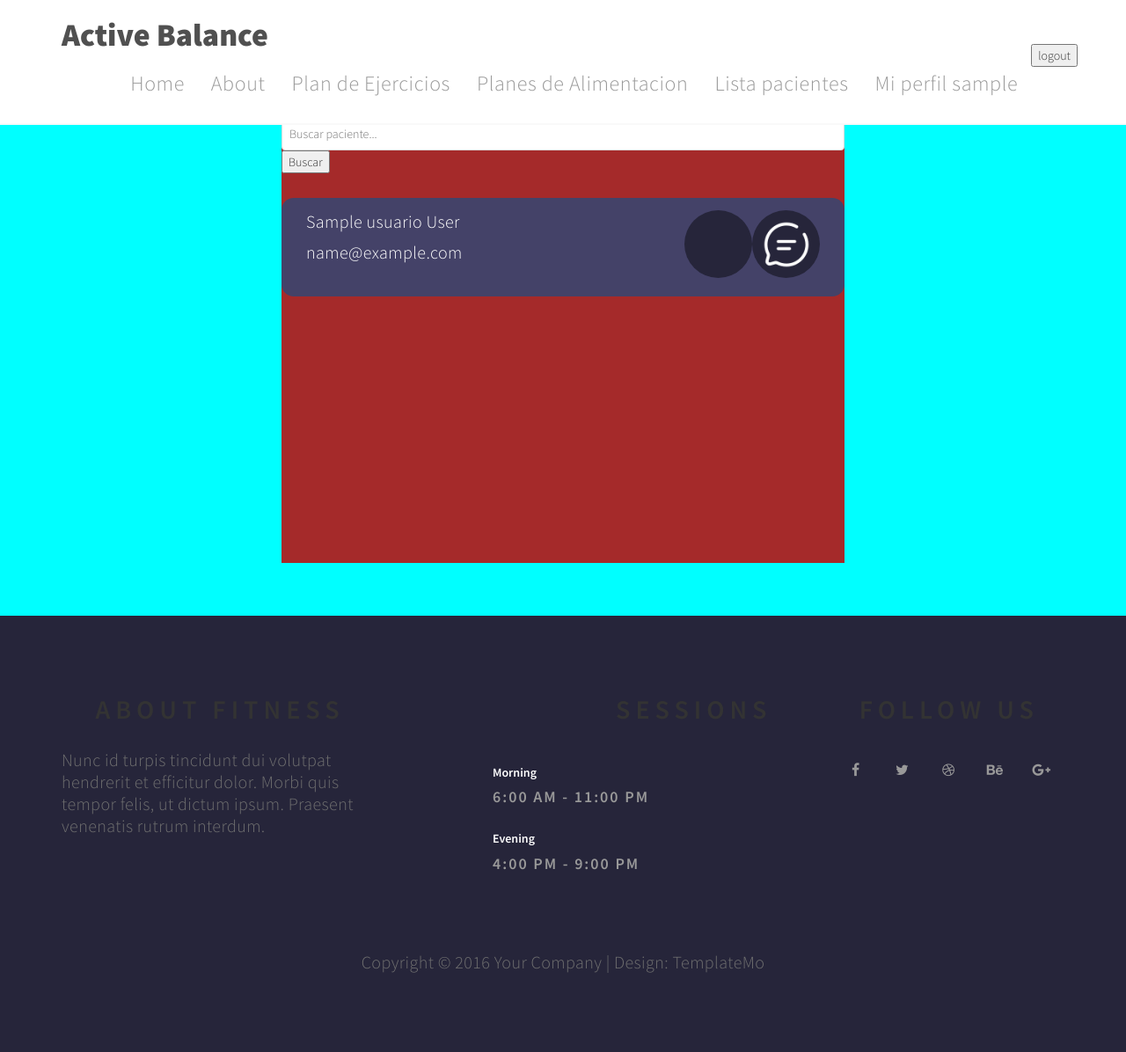
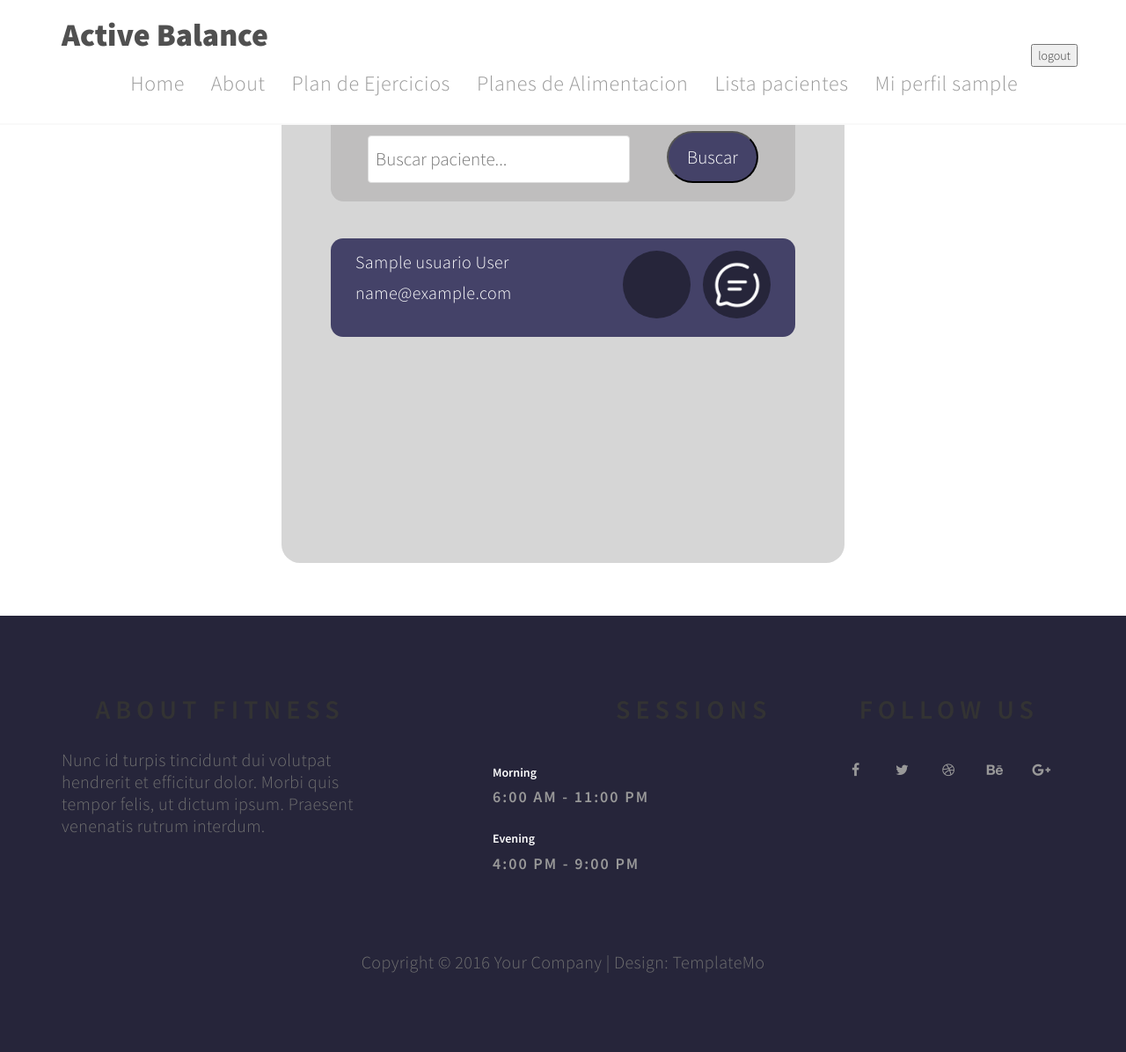
Before and after one commit to Cristiangc67/fitness, a Django app: page /usuario/1/pacientes/ in a window 1280 px wide. Shown: the whole page at 88% size. Run offline with Django 5.2, Linux system fonts and the light colour scheme; a user stored in the database is signed in; tables that the repository leaves empty hold one stand-in row (values such as "Sample post"); some libraries are stand-ins or nearby versions.

Commit message:
css fixes

```diff
--- a/apps/conversacion/templates/conversacion/test.html
+++ b/apps/conversacion/templates/conversacion/test.html
@@ -6,7 +6,7 @@
   <h1>{{client.name}} {{client.last_name}}</h1>
   {% endif %}
 
-  <div id="messages" class="messages-container cyan">
+  <div id="messages" class="messages-container">
     {% for msg in messages %}
     <div
       class="message-container {% if msg.sender.id == user.id %} sender {% elif msg.sender.id != user.id %} receiver {% endif %}">
@@ -19,8 +19,9 @@
     </div>
     {% endfor %}
   </div>
-  <form id="form" action="">
+  <form id="form" class="formSend" action="">
     <input type="text" name="message" />
+    <button class="sendButton"><img src="{% static 'images/send.png'%}" id="sendIcon" alt=""></button>
   </form>
 
 </section>
--- a/apps/usuario/templates/usuario/pacients.html
+++ b/apps/usuario/templates/usuario/pacients.html
@@ -1,6 +1,6 @@
 {% extends "main/base.html" %} {% load static %} {% block content %}
 
-<section class="margin-top clients-section cyan">
+<section class="margin-top clients-section ">
   <div class="clients-container">
     <form method="get" class="search-pacients" action="{% url 'medico-pacientes' request.user.pk %}">
       <input type="text" name="search" placeholder="Buscar paciente..." value="{{ search_query }}" />
@@ -14,7 +14,7 @@
         <p>{{ cliente.email }}</p>
       </div>
       {% if cliente.conversacion %}
-      <div style="display: flex">
+      <div class="buttons-container">
         <a href="{% url 'sugerir-plan' cliente.pk %}" class="chat-icon-container"></a>
 
         <a href="{% url 'chatTest' cliente.conversacion.id %}" class="chat-icon-container">
--- a/static/css/pacients.css
+++ b/static/css/pacients.css
@@ -6,13 +6,27 @@
 .clients-container {
   width: 50vw;
   overflow-y: auto;
-  padding-top: 2em;
+  padding: 2em 4em;
   margin: 0 auto 100px auto;
-  background-color: brown;
+  background-color: rgb(214, 214, 214);
   height: 90%;
+  border-radius: 1.5em;
 }
 .search-pacients {
+  font-size: 1.5em;
+  display: flex;
   margin: 0 0 2em 0;
+  background-color: rgb(191, 190, 190);
+  padding: 1em 2em;
+  gap: 2em;
+  border-radius: 0.7em;
+}
+
+.search-pacients button {
+  border-radius: 1.5em;
+  background-color: #444268;
+  padding: 0.6em 1em;
+  color: white;
 }
 .client-item {
   background-color: #444268;
@@ -50,3 +64,7 @@
   width: 4em;
   height: 4em;
 }
+.buttons-container {
+  display: flex;
+  gap: 1em;
+}
```
Also changed, not shown: static/css/chat.css (+29 -0 lines), static/images/send.png (added).
